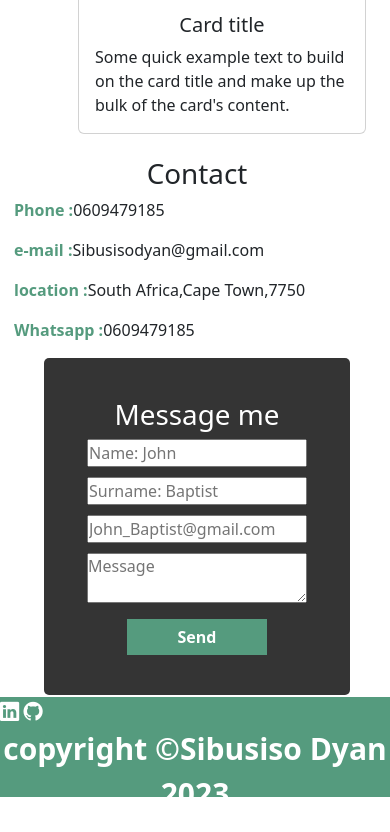
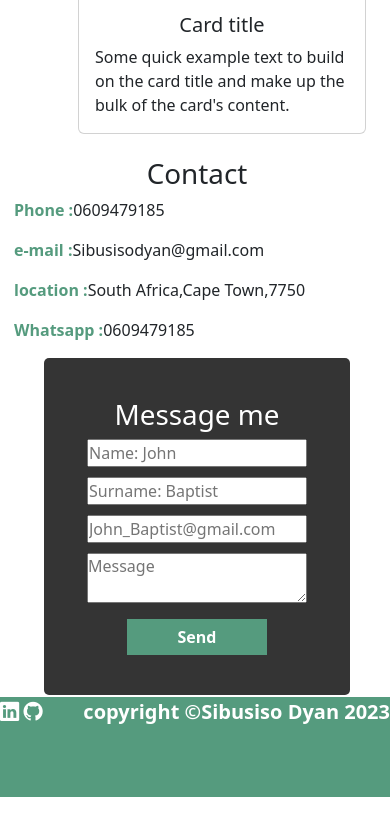
Before and after one commit to S1bu/Portfolio-website-2023-LifeChoices, a plain HTML site: page index.html in a window 390 px wide. Shown: the part 6634-7466 px from the top of the page. After the commit the page ends 7431 px from the top, so only its background shows below. Drawn offline with nearby package versions, Linux system fonts and the light colour scheme.

Commit message:
added few things

```diff
--- a/style/style.css
+++ b/style/style.css
@@ -277,7 +277,7 @@ footer i {
 
 }
 
-@media only screen and (max-width: 700px){
+@media only screen and (max-width: 650px){
  /* ***navigation bar* section* */
 
 
@@ -333,7 +333,7 @@ footer i {
  /******footer***********/
  footer .copy-right{
     float: right;
-      font-size: 30px;
+      font-size: 20px;
       padding: 0;
       text-align: center;
     font-weight: 800;
```
